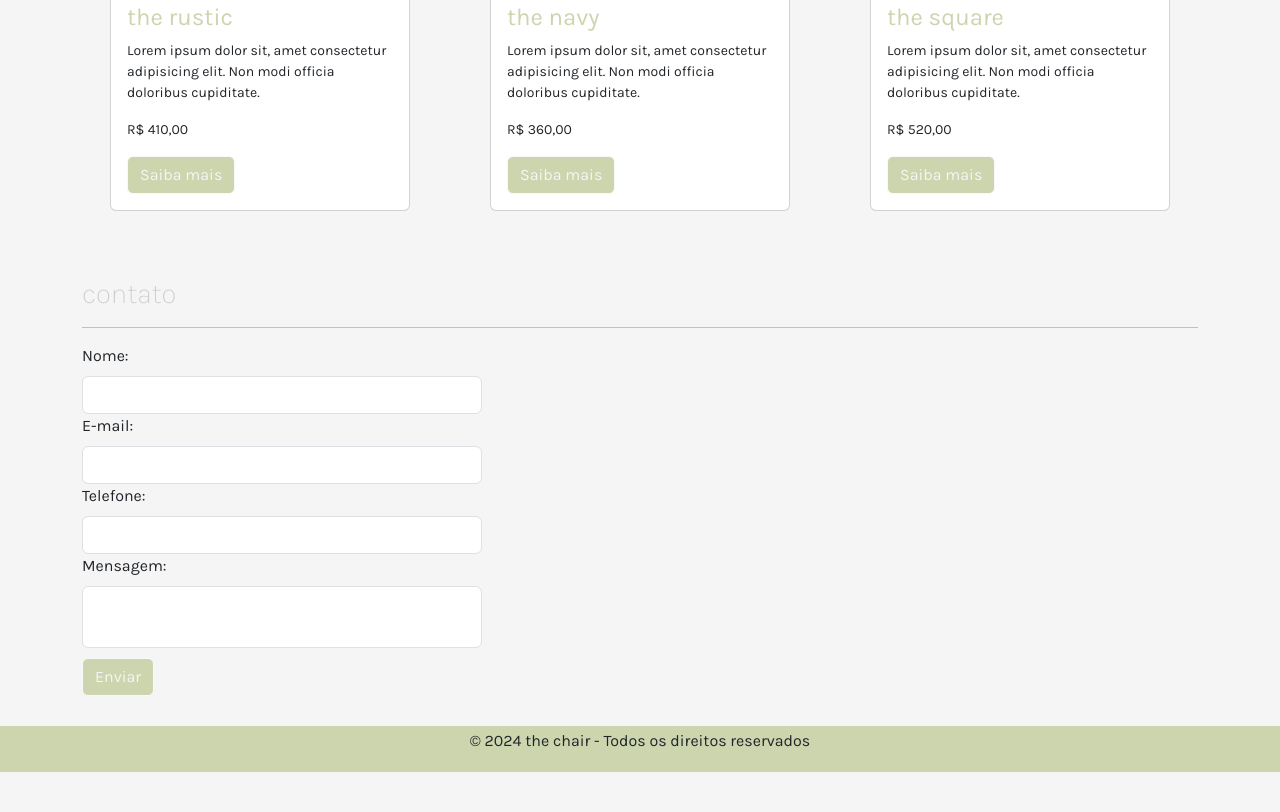
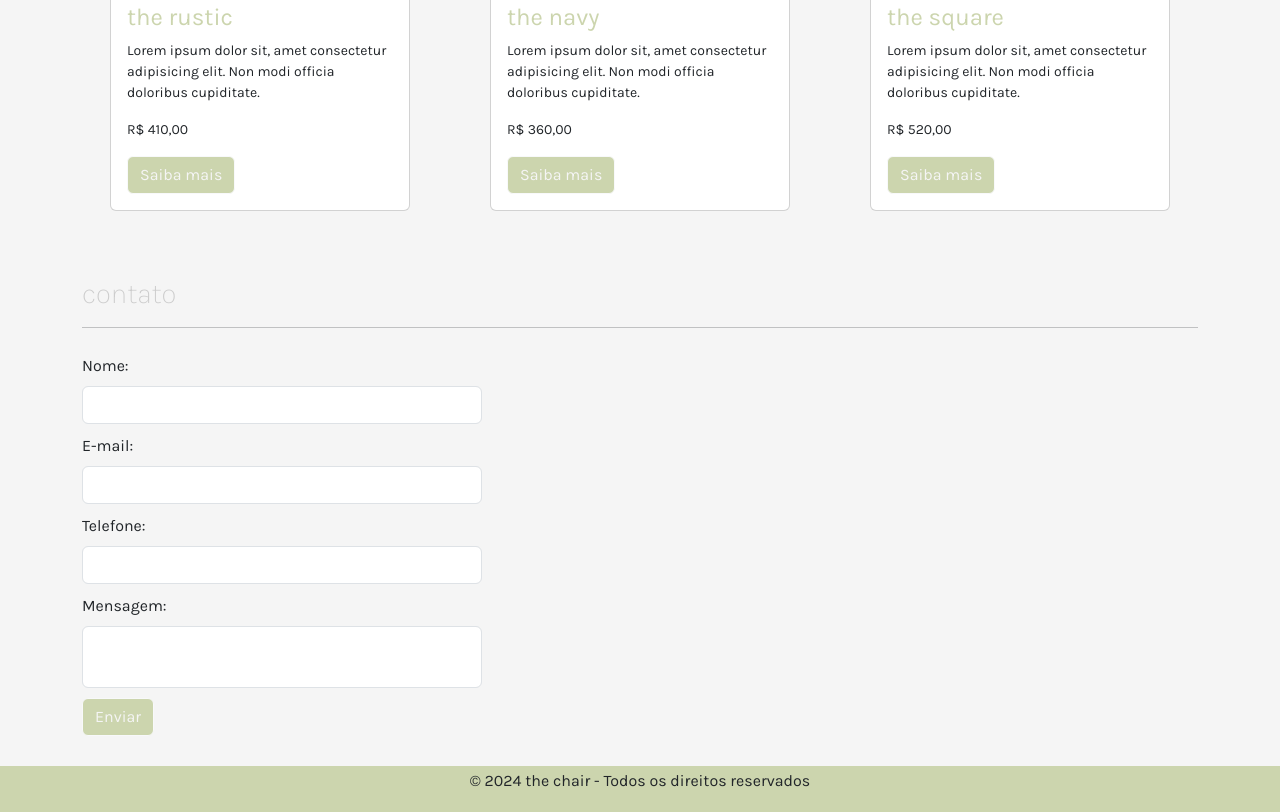
Before and after one commit to alineyu/the-chair, a plain HTML site: page index.html in a window 1280 px wide. Shown: the part 1547-2359 px from the top of the page. Before the commit the page ends 2319 px from the top, so only its background shows below. Drawn offline with Linux system fonts and the light colour scheme.

Commit message:
padding no label

```diff
--- a/main.css
+++ b/main.css
@@ -64,6 +64,9 @@ header h1 {
 .btn:hover {
     background-color: #fff;
 }
+form label {
+padding-top: 10px;
+}
 form, input {
     width: 400px;
 }
```
